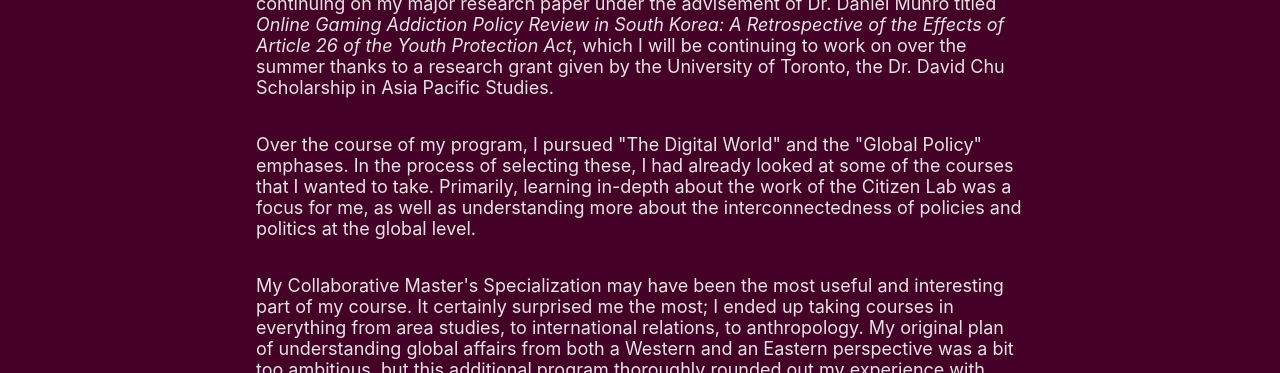
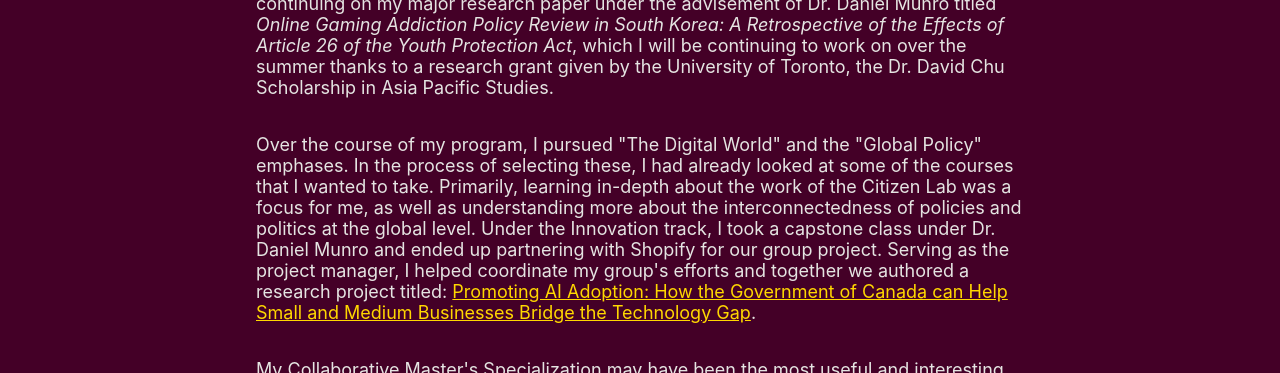
Before and after one commit to alexanderbtreasure/alexanderbtreasure.github.io, a React (Create React App) app: page / in a window 1280 px wide. Shown: the part 3160-3533 px from the top of the page. Built offline with nearby package versions, Linux system fonts and the light colour scheme.

Commit message:
Added finished capstone paper.

```diff
--- a/src/App.js
+++ b/src/App.js
@@ -46,7 +46,7 @@
             My vision to pursue a career shift into tech policy continued at the University of Toronto. There, I had many opportunities to work on interesting and varied projects. Notably, I worked with a team operating under the umbrella of the Munk School in collaboration with Shopify, on a paper titled <em>Promoting AI Adoption: How the Government of Canada can Help Small and Medium Businesses Bridge the Technology Gap</em>. I also am currently continuing on my major research paper under the advisement of Dr. Daniel Munro titled <em>Online Gaming Addiction Policy Review in South Korea: A Retrospective of the Effects of Article 26 of the Youth Protection Act</em>, which I will be continuing to work on over the summer thanks to a research grant given by the University of Toronto, the Dr. David Chu Scholarship in Asia Pacific Studies.
           </p>
           <p>
-            Over the course of my program, I pursued "The Digital World" and the "Global Policy" emphases. In the process of selecting these, I had already looked at some of the courses that I wanted to take. Primarily, learning in-depth about the work of the Citizen Lab was a focus for me, as well as understanding more about the interconnectedness of policies and politics at the global level.
+            Over the course of my program, I pursued "The Digital World" and the "Global Policy" emphases. In the process of selecting these, I had already looked at some of the courses that I wanted to take. Primarily, learning in-depth about the work of the Citizen Lab was a focus for me, as well as understanding more about the interconnectedness of policies and politics at the global level. Under the Innovation track, I took a capstone class under Dr. Daniel Munro and ended up partnering with Shopify for our group project. Serving as the project manager, I helped coordinate my group's efforts and together we authored a research project titled: <a href="/docs/2024_Promoting_AI_Adoption_in_Canada.pdf" target="_blank" className="content-link">Promoting AI Adoption: How the Government of Canada can Help Small and Medium Businesses Bridge the Technology Gap</a>.
           </p>
           <p>
             My Collaborative Master's Specialization may have been the most useful and interesting part of my course. It certainly surprised me the most; I ended up taking courses in everything from area studies, to international relations, to anthropology. My original plan of understanding global affairs from both a Western and an Eastern perspective was a bit too ambitious, but this additional program thoroughly rounded out my experience with Toronto.
```
Also changed, not shown: 1 other file (tests, documents, lock files or other folders).
